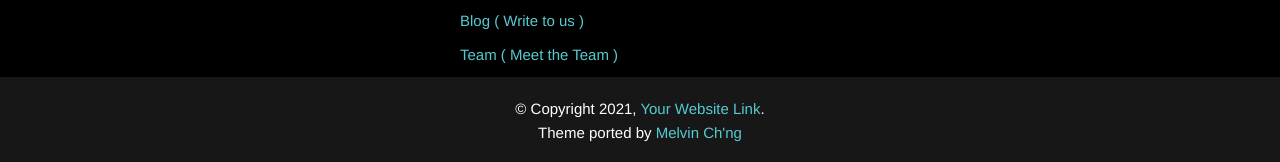
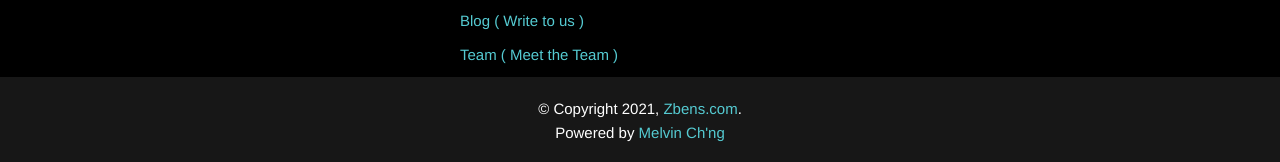
Before and after one commit to taqic/zben.github.io, a Jekyll site: the page built from team.html, in a window 1280 px wide. Shown: the part 745-907 px from the top of the page. Built offline with Jekyll 4.4.1, drawn with Linux system fonts in a browser that asks for light colours.

Commit message:
Update footer.html

```diff
--- a/_includes/footer.html
+++ b/_includes/footer.html
@@ -51,6 +51,6 @@
   </div>
 
   <div class="copyright text center">
-    <p>&copy; Copyright {{ site.time | date: '%Y' }}, <a href="#">Your Website Link</a>. <br>Theme ported by <a href="https://melvinchng.github.io/" target="_blank">Melvin Ch'ng</a></p>
+    <p>&copy; Copyright {{ site.time | date: '%Y' }}, <a href="#">Zbens.com</a>. <br>Powered by <a href="https://melvinchng.github.io/" target="_blank">Melvin Ch'ng</a></p>
   </div>
 </footer>
```
